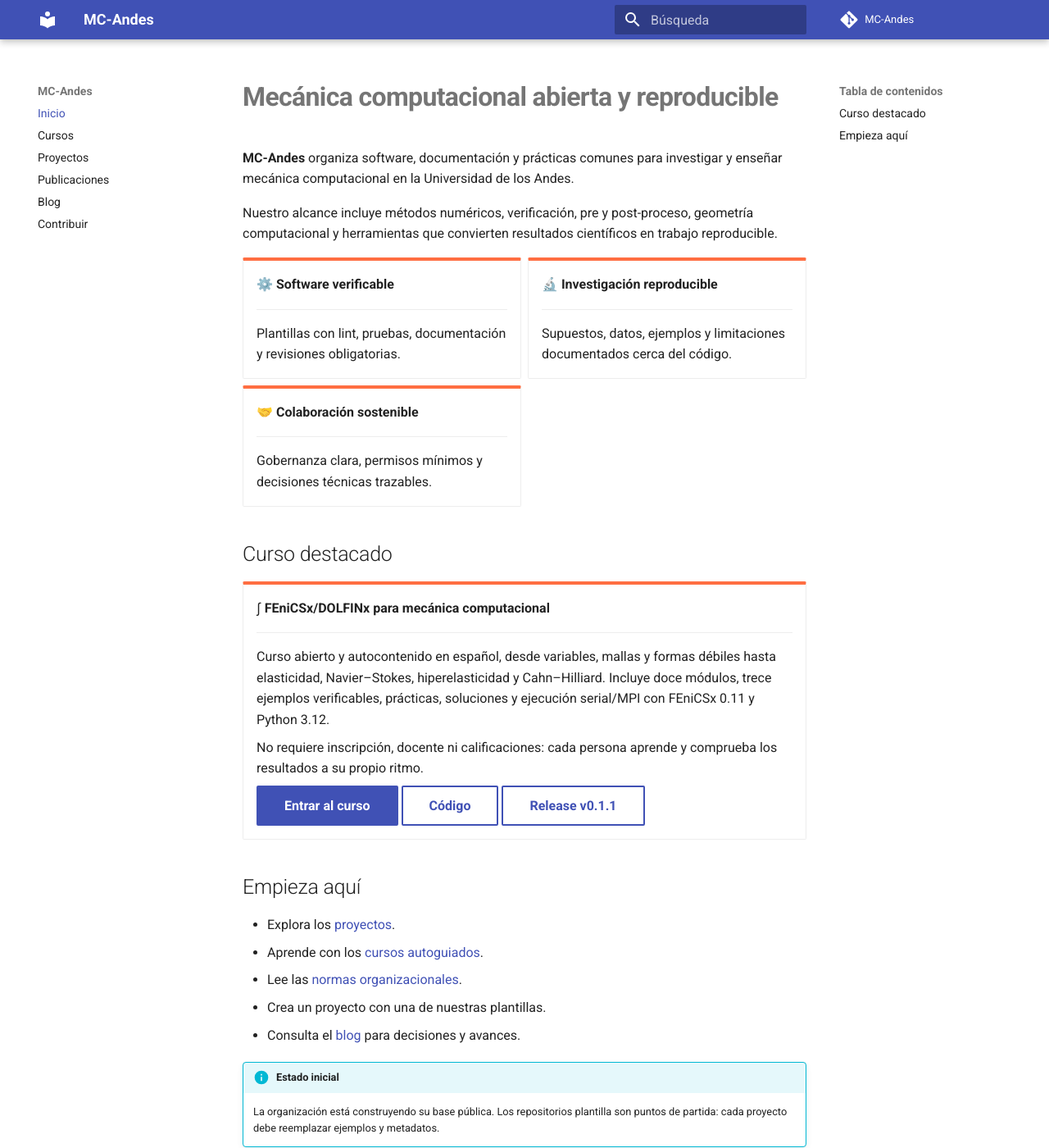
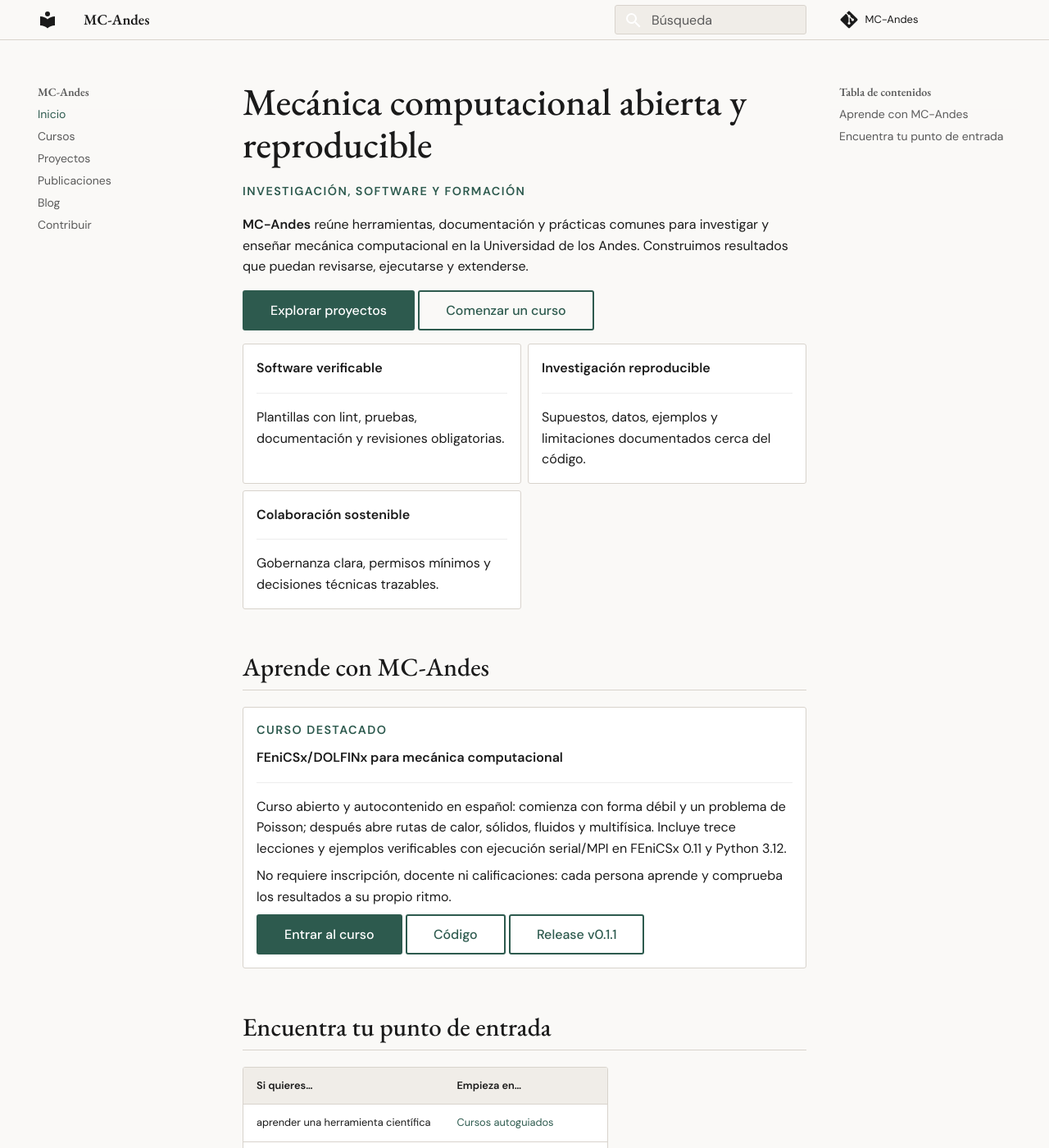
Before and after one commit to MC-Andes/mc-andes.github.io, an MkDocs documentation site: the page built from docs/index.md, in a window 1280 px wide and 1400 px high. Shown: the whole window at 82% size. Built offline with MkDocs 1.6.1 and Material for MkDocs 9.7.7, drawn with Linux system fonts in a browser that asks for light colours; some of the changed text lies outside the part shown.

Commit message:
Unificar la identidad visual del portal MC-Andes (#9)

```diff
--- a/docs/index.md
+++ b/docs/index.md
@@ -1,27 +1,29 @@
 # Mecánica computacional abierta y reproducible
 
-**MC-Andes** organiza software, documentación y prácticas comunes para investigar
-y enseñar mecánica computacional en la Universidad de los Andes.
+**Investigación, software y formación**{ .course-kicker }
 
-Nuestro alcance incluye métodos numéricos, verificación, pre y post-proceso,
-geometría computacional y herramientas que convierten resultados científicos en
-trabajo reproducible.
+**MC-Andes** reúne herramientas, documentación y prácticas comunes para
+investigar y enseñar mecánica computacional en la Universidad de los Andes.
+Construimos resultados que puedan revisarse, ejecutarse y extenderse.
+
+[Explorar proyectos](projects.md){ .md-button .md-button--primary }
+[Comenzar un curso](courses.md){ .md-button }
 
 <div class="grid cards" markdown>
 
--   ⚙️ **Software verificable**
+-   **Software verificable**
 
     ---
 
     Plantillas con lint, pruebas, documentación y revisiones obligatorias.
 
--   🔬 **Investigación reproducible**
+-   **Investigación reproducible**
 
     ---
 
     Supuestos, datos, ejemplos y limitaciones documentados cerca del código.
 
--   🤝 **Colaboración sostenible**
+-   **Colaboración sostenible**
 
     ---
 
@@ -29,18 +31,20 @@ trabajo reproducible.
 
 </div>
 
-## Curso destacado
+## Aprende con MC-Andes
 
 <div class="grid cards" markdown>
 
--   ∫ **FEniCSx/DOLFINx para mecánica computacional**
+-   **Curso destacado**{ .course-kicker }
+
+    **FEniCSx/DOLFINx para mecánica computacional**
 
     ---
 
-    Curso abierto y autocontenido en español, desde variables, mallas y formas
-    débiles hasta elasticidad, Navier–Stokes, hiperelasticidad y Cahn–Hilliard.
-    Incluye doce módulos, trece ejemplos verificables, prácticas, soluciones y
-    ejecución serial/MPI con FEniCSx 0.11 y Python 3.12.
+    Curso abierto y autocontenido en español: comienza con forma débil y un
+    problema de Poisson; después abre rutas de calor, sólidos, fluidos y
+    multifísica. Incluye trece lecciones y ejemplos verificables con ejecución
+    serial/MPI en FEniCSx 0.11 y Python 3.12.
 
     No requiere inscripción, docente ni calificaciones: cada persona aprende y
     comprueba los resultados a su propio ritmo.
@@ -51,13 +55,15 @@ trabajo reproducible.
 
 </div>
 
-## Empieza aquí
+## Encuentra tu punto de entrada
 
-- Explora los [proyectos](projects.md).
-- Aprende con los [cursos autoguiados](courses.md).
-- Lee las [normas organizacionales](https://github.com/MC-Andes/standards).
-- Crea un proyecto con una de nuestras plantillas.
-- Consulta el [blog](blog/index.md) para decisiones y avances.
+| Si quieres… | Empieza en… |
+| --- | --- |
+| aprender una herramienta científica | [Cursos autoguiados](courses.md) |
+| reutilizar una base de software | [Proyectos y plantillas](projects.md) |
+| conocer decisiones y avances | [Blog](blog/index.md) |
+| proponer una mejora | [Guía para contribuir](contributing.md) |
+| consultar las reglas comunes | [Estándares organizacionales](https://github.com/MC-Andes/standards) |
 
 !!! info "Estado inicial"
     La organización está construyendo su base pública. Los repositorios plantilla
--- a/docs/stylesheets/extra.css
+++ /dev/null
@@ -1,13 +0,0 @@
-:root {
-  --md-primary-fg-color: #173f73;
-  --md-accent-fg-color: #d55e00;
-}
-
-.md-typeset h1 {
-  font-weight: 700;
-  letter-spacing: -0.02em;
-}
-
-.md-typeset .grid.cards > ul > li {
-  border-top: 0.2rem solid var(--md-accent-fg-color);
-}
--- /dev/null
+++ b/docs/stylesheets/mc-andes-theme.css
@@ -0,0 +1,205 @@
+@import url("https://fonts.googleapis.com/css2?family=DM+Sans:ital,opsz,wght@0,9..40,300;0,9..40,400;0,9..40,500;0,9..40,600;1,9..40,400&family=EB+Garamond:ital,wght@0,400;0,500;0,600;1,400&display=swap");
+
+:root,
+[data-md-color-scheme="default"] {
+  --mc-ink: #1a1a1a;
+  --mc-ink-light: #5a5a5a;
+  --mc-ink-faint: #77736e;
+  --mc-paper: #faf9f7;
+  --mc-paper-2: #f0ede8;
+  --mc-paper-3: #e8e4dd;
+  --mc-green: #2d5a4e;
+  --mc-red: #8b3a2f;
+  --mc-rule: #d8d3cc;
+  --mc-card: #ffffff;
+  --mc-serif: "EB Garamond", Georgia, serif;
+  --mc-sans: "DM Sans", system-ui, sans-serif;
+  --md-default-bg-color: var(--mc-paper);
+  --md-default-fg-color: var(--mc-ink);
+  --md-default-fg-color--light: var(--mc-ink-light);
+  --md-default-fg-color--lighter: var(--mc-ink-faint);
+  --md-primary-fg-color: var(--mc-green);
+  --md-primary-fg-color--light: #50786d;
+  --md-primary-fg-color--dark: #20443b;
+  --md-accent-fg-color: var(--mc-red);
+  --md-typeset-a-color: var(--mc-green);
+  --md-code-bg-color: var(--mc-paper-2);
+}
+
+body,
+input {
+  font-family: var(--mc-sans);
+}
+
+.md-typeset h1,
+.md-typeset h2,
+.md-typeset h3,
+.md-typeset h4,
+.md-header__title,
+.md-nav__title {
+  font-family: var(--mc-serif);
+  letter-spacing: 0;
+}
+
+.md-typeset h1 {
+  color: var(--mc-ink);
+  font-size: 2.3rem;
+  font-weight: 500;
+  line-height: 1.12;
+  margin-bottom: 1rem;
+}
+
+.md-typeset h2 {
+  border-bottom: 1px solid var(--mc-rule);
+  color: var(--mc-ink);
+  font-size: 1.55rem;
+  font-weight: 500;
+  padding-bottom: 0.28rem;
+}
+
+.md-typeset h3 {
+  color: var(--mc-ink);
+  font-size: 1.18rem;
+  font-weight: 600;
+}
+
+.md-header {
+  background: rgb(250 249 247 / 96%);
+  border-bottom: 1px solid var(--mc-rule);
+  box-shadow: none;
+  color: var(--mc-ink);
+}
+
+.md-header__button,
+.md-header__topic,
+.md-search__icon {
+  color: var(--mc-ink);
+}
+
+.md-search__form {
+  background: var(--mc-paper-2);
+  border: 1px solid var(--mc-rule);
+  border-radius: 3px;
+}
+
+.md-search__input::placeholder {
+  color: var(--mc-ink-light);
+}
+
+.md-main,
+.md-container {
+  background: var(--mc-paper);
+}
+
+.md-sidebar {
+  color: var(--mc-ink-light);
+}
+
+.md-nav__link--active,
+.md-nav__link:focus,
+.md-nav__link:hover {
+  color: var(--mc-green);
+}
+
+.md-typeset a {
+  text-decoration-color: rgb(45 90 78 / 35%);
+  text-underline-offset: 0.12em;
+}
+
+.md-typeset a:focus,
+.md-typeset a:hover {
+  color: var(--mc-red);
+  text-decoration-color: currentcolor;
+}
+
+.md-typeset .grid.cards > ul > li,
+.md-typeset .grid.cards > ol > li {
+  background: var(--mc-card);
+  border: 1px solid var(--mc-rule);
+  border-radius: 3px;
+  box-shadow: none;
+  transition: border-color 160ms ease, box-shadow 160ms ease,
+    transform 160ms ease;
+}
+
+.md-typeset .grid.cards > ul > li:hover,
+.md-typeset .grid.cards > ol > li:hover {
+  border-color: #b7b0a6;
+  box-shadow: 0 6px 20px rgb(26 26 26 / 7%);
+  transform: translateY(-1px);
+}
+
+.md-typeset .admonition,
+.md-typeset details {
+  background: var(--mc-card);
+  border-color: var(--mc-rule);
+  border-radius: 3px;
+  box-shadow: none;
+}
+
+.md-typeset table:not([class]) {
+  background: var(--mc-card);
+  border: 1px solid var(--mc-rule);
+  border-radius: 3px;
+  box-shadow: none;
+}
+
+.md-typeset table:not([class]) th {
+  background: var(--mc-paper-2);
+  color: var(--mc-ink);
+  font-family: var(--mc-sans);
+  font-weight: 600;
+}
+
+.md-typeset table:not([class]) td {
+  border-top-color: var(--mc-rule);
+}
+
+.md-typeset code {
+  border-radius: 2px;
+  font-variant-ligatures: none;
+}
+
+.md-typeset .md-button {
+  border-color: var(--mc-green);
+  border-radius: 3px;
+  color: var(--mc-green);
+  font-weight: 500;
+}
+
+.md-typeset .md-button:focus,
+.md-typeset .md-button:hover,
+.md-typeset .md-button--primary {
+  background: var(--mc-green);
+  border-color: var(--mc-green);
+  color: #ffffff;
+}
+
+.md-footer {
+  background: var(--mc-ink);
+}
+
+.course-kicker {
+  color: var(--mc-green);
+  display: block;
+  font-size: 0.72rem;
+  font-weight: 600;
+  letter-spacing: 0.1em;
+  margin-bottom: 0.45rem;
+  text-transform: uppercase;
+}
+
+@media screen and (max-width: 44.984375em) {
+  .md-typeset h1 {
+    font-size: 1.9rem;
+  }
+}
+
+@media (prefers-reduced-motion: reduce) {
+  *,
+  *::before,
+  *::after {
+    scroll-behavior: auto !important;
+    transition-duration: 0.01ms !important;
+  }
+}
--- a/mkdocs.yml
+++ b/mkdocs.yml
@@ -8,13 +8,15 @@ theme:
   language: es
   features:
     - navigation.sections
+    - navigation.path
     - navigation.top
     - navigation.footer
+    - toc.follow
     - content.code.copy
   palette:
     - scheme: default
-      primary: indigo
-      accent: deep orange
+      primary: custom
+      accent: custom
 nav:
   - Inicio: index.md
   - Cursos: courses.md
@@ -35,7 +37,7 @@ markdown_extensions:
   - pymdownx.highlight
   - pymdownx.superfences
 extra_css:
-  - stylesheets/extra.css
+  - stylesheets/mc-andes-theme.css
 extra:
   social:
     - icon: fontawesome/brands/github
```
Also changed, not shown: docs/courses.md (+10 -6 lines).
